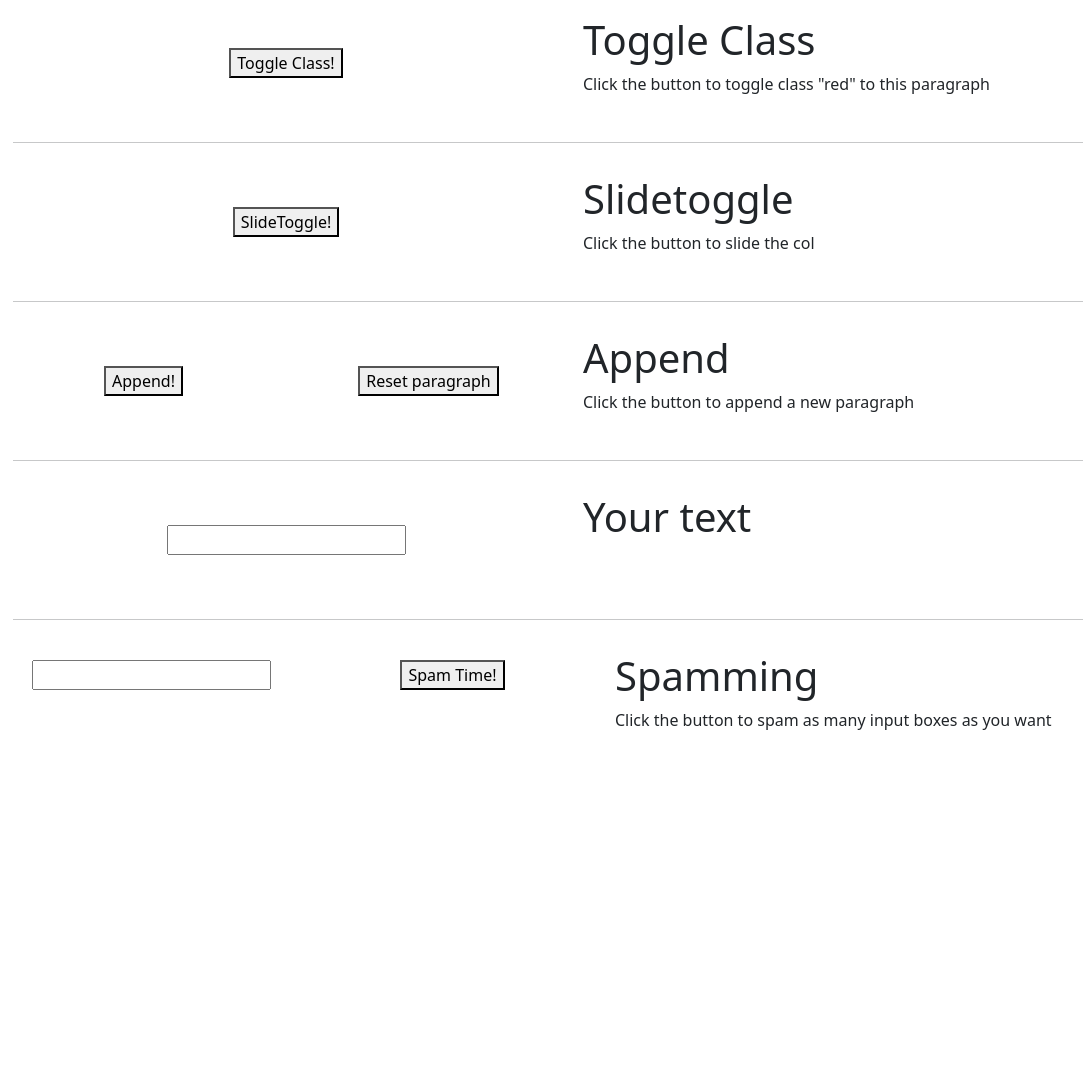
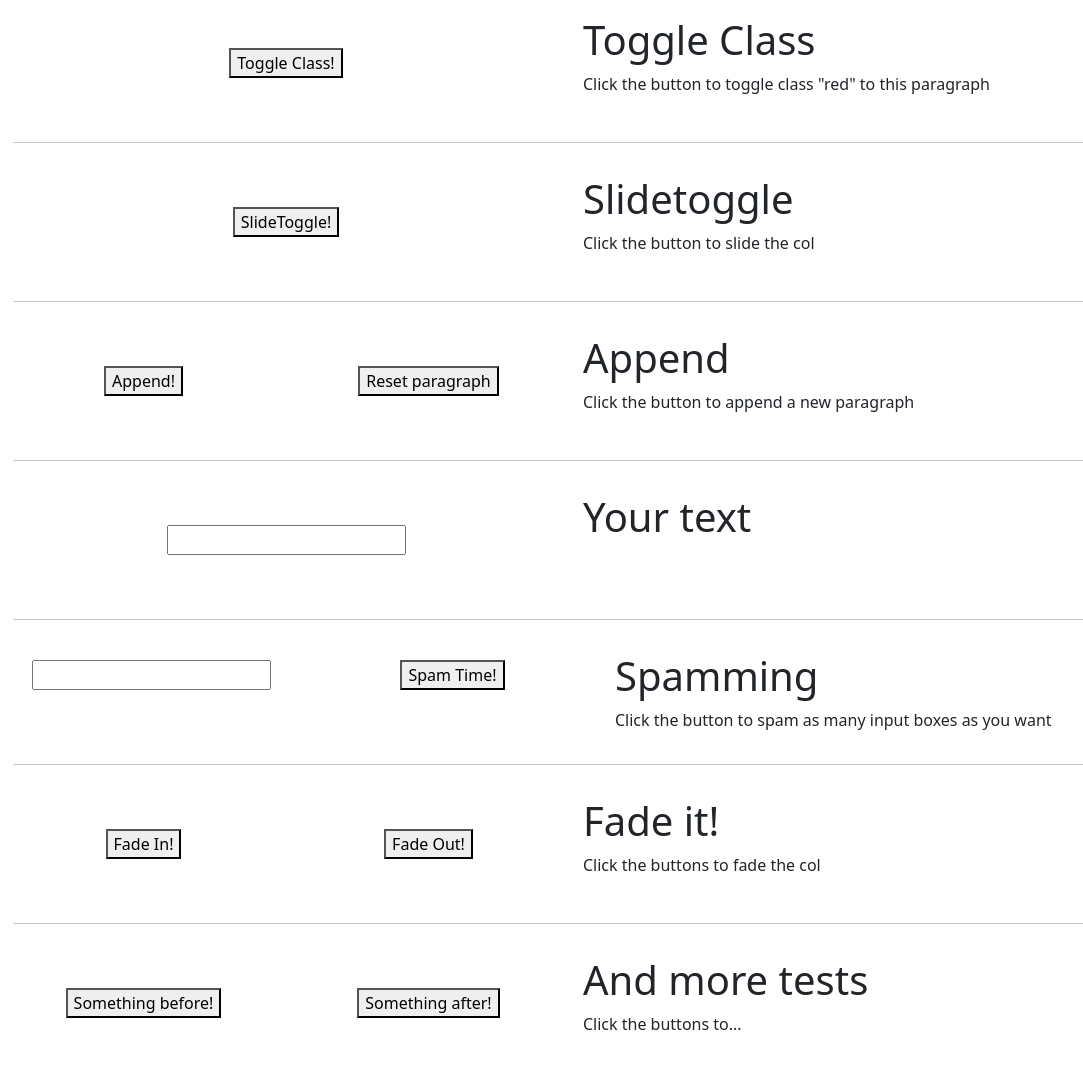
Before and after one commit to moriakh/jquery, a plain HTML site: page index.html in a window 1280 px wide. Shown: the whole page, without its empty margins (69-1152 px from the left). Before the commit the page ends 800 px from the top, so only its background shows below. Drawn offline with nearby package versions, Linux system fonts and the light colour scheme.

Commit message:
Incluye resto de las funciones

```diff
--- a/index.html
+++ b/index.html
@@ -31,8 +31,19 @@
                 for(let i=0; i<spamtimes; i++){
                     $('#p-spam').append("<input type='text'>");
                 }
-            }
-            )
+            })
+            $('#btn-fadein').on('click', function(){
+                $('#col-fade').fadeIn();
+            })
+            $('#btn-fadeout').on('click', function(){
+                $('#col-fade').fadeOut();
+            })
+            $('#btn-before').on('click', function(){
+                $('#p-before').before("<p>Hello!</p>");
+            })
+            $('#btn-after').on('click', function(){
+                $('#p-before').after("<p>Is it me you're looking for?</p>");
+            })
         });
     </script>
 </head>
@@ -93,6 +104,32 @@
                 <p id="p-spam">Click the button to spam as many input boxes as you want</p>
             </div>
         </div>
+        <hr>
+        <div class="row"> <!--Fade In/Out-->
+            <div class="col-3 text-center p-5">
+                <button id="btn-fadein">Fade In!</button>
+            </div>
+            <div class="col-3 text-center p-5">
+                <button id="btn-fadeout">Fade Out!</button>
+            </div>
+            <div id="col-fade" class="col pt-3">
+                <h1>Fade it!</h1>
+                <p>Click the buttons to fade the col</p>
+            </div>
+        </div>
+        <hr>
+        <div class="row"> <!--before/after-->
+            <div class="col-3 text-center p-5">
+                <button id="btn-before">Something before!</button>
+            </div>
+            <div class="col-3 text-center p-5">
+                <button id="btn-after">Something after!</button>
+            </div>
+            <div class="col pt-3">
+                <h1>And more tests</h1>
+                <p id="p-before">Click the buttons to...</p>
+            </div>
+        </div>
     </div>
 </body>
 </html>
```
